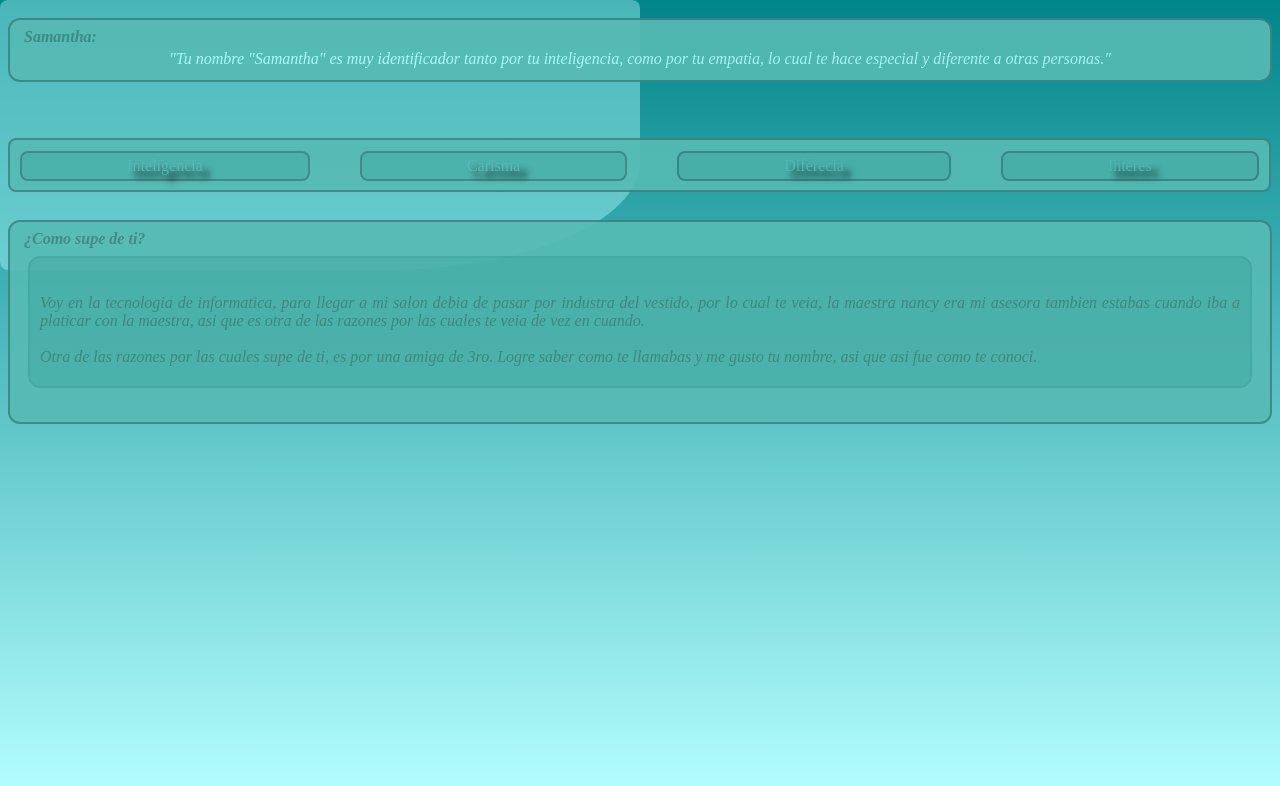
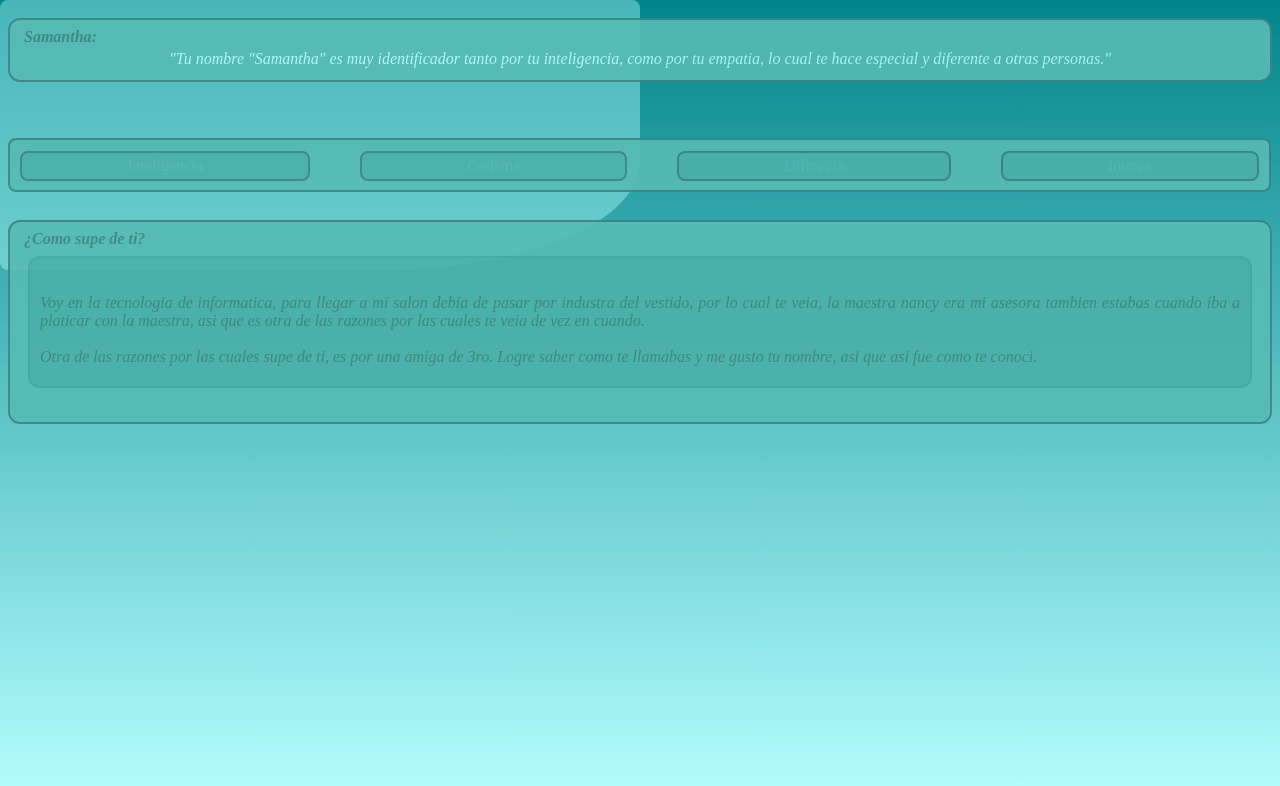
Before and after one commit to programs-jr/prueba, a plain HTML site: page index.html in a window 1280 px wide. Drawn offline with Linux system fonts and the light colour scheme.

Commit message:
Update styles.css

```diff
--- a/styles.css
+++ b/styles.css
@@ -71,7 +71,6 @@ color: #b5ffff;
 a {
 text-decoration: none;
 color: #57b8b4;
-text-shadow: 7px 7px 6px #000;
 }
 
 .fondo-parrafo {
```
